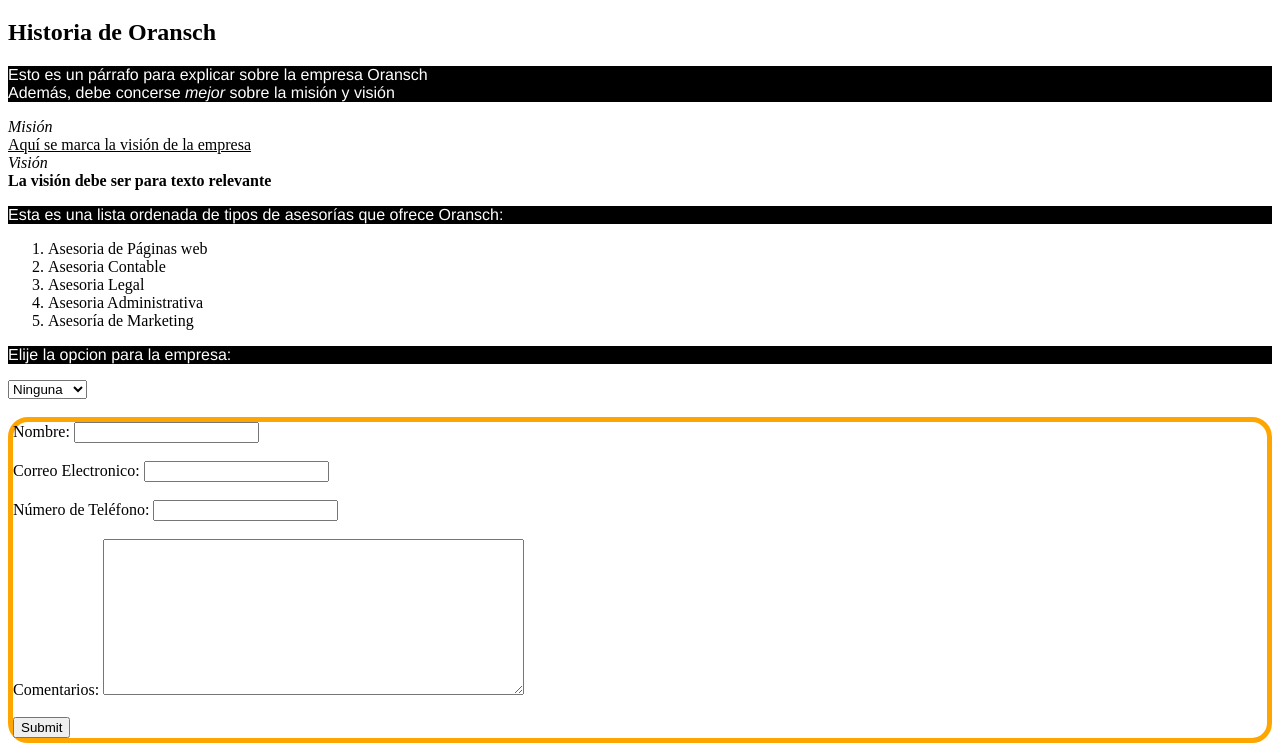
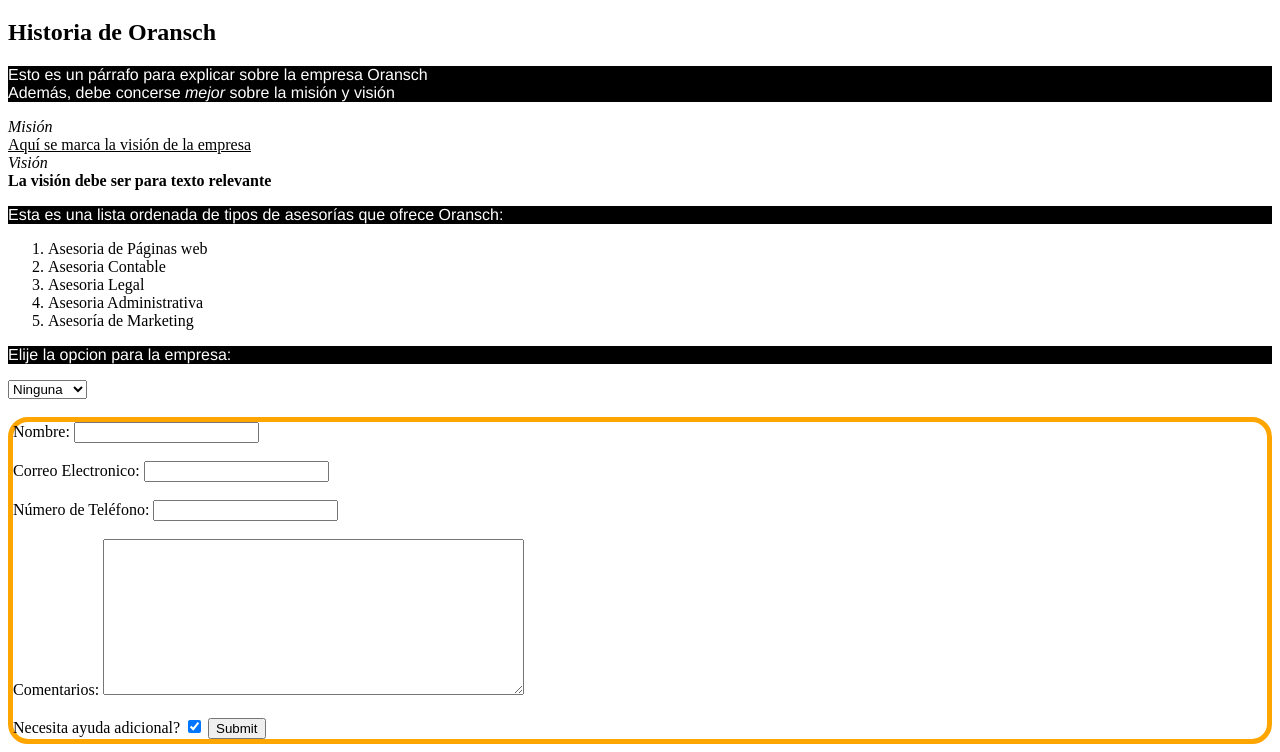
Before and after one commit to BwipoT/Pagina-Web, a plain HTML site: page index.html in a window 1280 px wide. Shown: the part 191-943 px from the top of the page. Drawn offline with Linux system fonts and the light colour scheme.

Commit message:
Add checkbox for additional help in contact form
Added a checkbox for additional help in the form.

```diff
--- a/index.html
+++ b/index.html
@@ -62,6 +62,8 @@
             <label for="comments">Comentarios: </label>
             <textarea type="text" id="comments" name="email" value="" rows="10" cols="50"></textarea>
             <br><br>
+            <label for="the-heckbox">Necesita ayuda adicional? </label>
+            <input type="checkbox" id="the-heckbox" checked />
             <input type="submit">
         </form>
 
```
